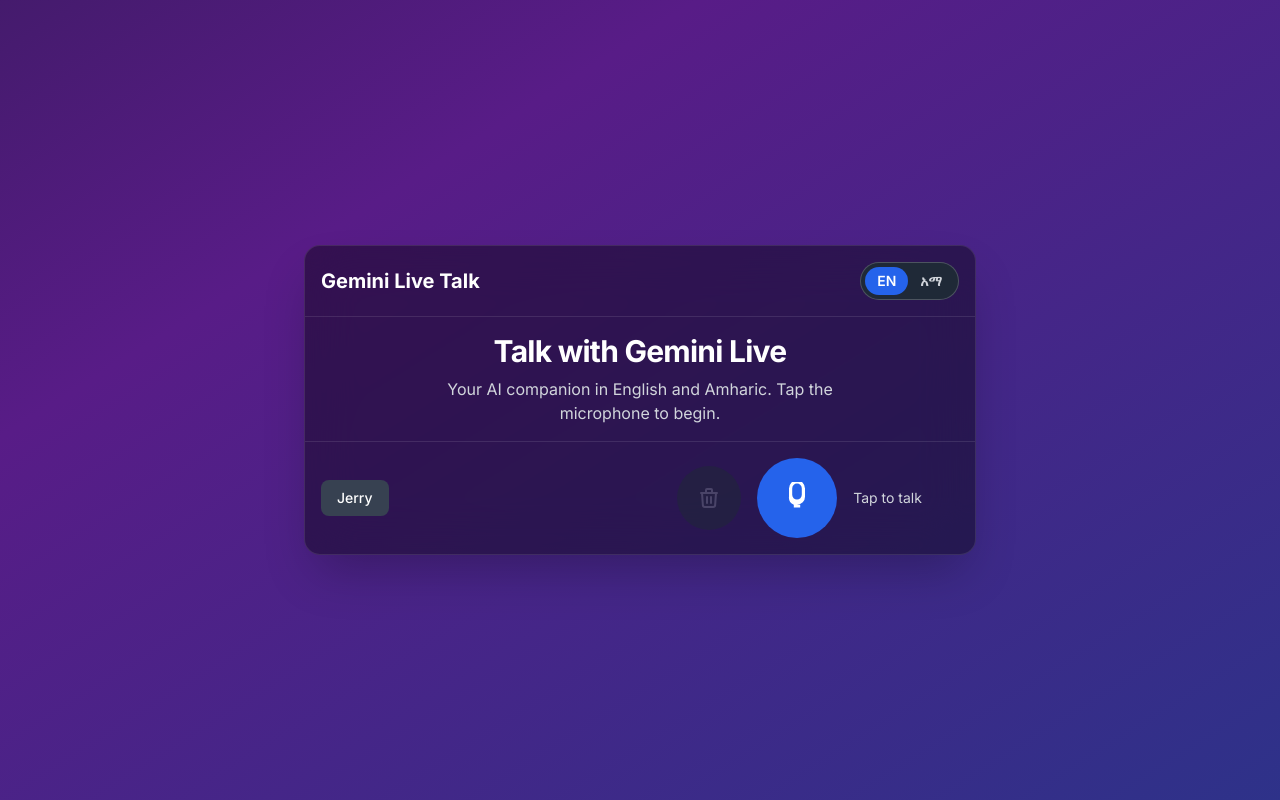
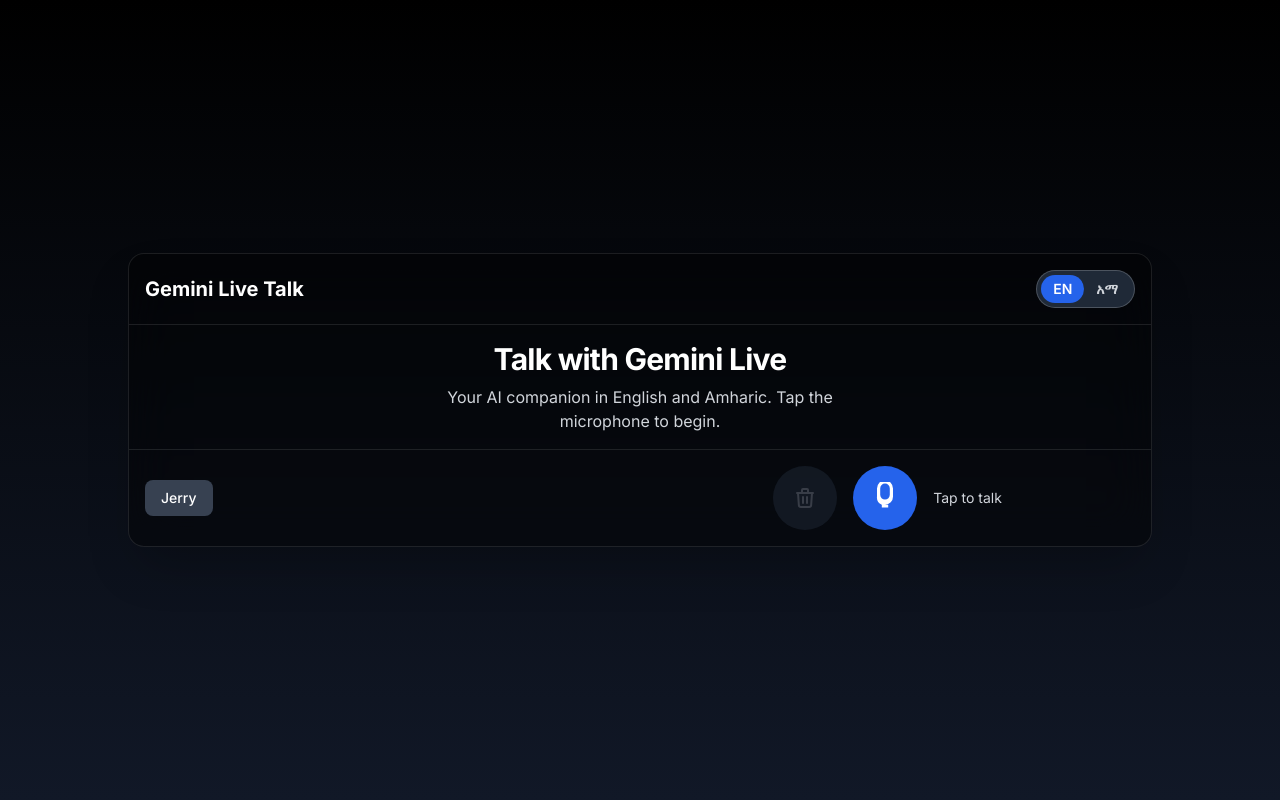
Before and after one commit to AlexKalll/kalkie-talkie, a React (Vite) app: page / in a window 1280 px wide. Built offline with nearby package versions, Linux system fonts and the light colour scheme.

Commit message:
feat: adjust chat window size and bg-color

```diff
--- a/src/App.tsx
+++ b/src/App.tsx
@@ -62,8 +62,8 @@
   };
 
   return (
-    <div className="bg-gradient-to-br from-gray-900 via-purple-900 to-blue-900 min-h-screen text-white flex flex-col items-center justify-center p-4 animated-gradient">
-      <div className="w-full max-w-2xl h-full max-h-[90vh] bg-black bg-opacity-40 backdrop-blur-xl rounded-2xl shadow-2xl flex flex-col overflow-hidden border border-white/10">
+  <div className="bg-gradient-to-b from-black via-black-900 to-gray-900 min-h-screen text-white flex flex-col items-center justify-center p-4">
+  <div className="w-full max-w-2xl md:max-w-3xl lg:max-w-4xl xl:max-w-5xl h-full max-h-[90vh] bg-black bg-opacity-40 backdrop-blur-xl rounded-2xl shadow-2xl flex flex-col overflow-hidden border border-white/10">
         <header className="p-4 border-b border-white/10 flex justify-between items-center flex-shrink-0">
           <h1 className="text-xl font-bold">{UI_TEXTS[language].header}</h1>
           <LanguageSwitcher language={language} setLanguage={setLanguage} disabled={isListening} />
@@ -101,7 +101,7 @@
           <ControlButton
             onClick={handleClearClick}
             disabled={messages.length === 0 && !isListening}
-                        className="bg-gray-700 hover:bg-gray-600 disabled:bg-gray-800 disabled:text-gray-500"
+            className="bg-gray-700 hover:bg-gray-600 disabled:bg-gray-800 disabled:text-gray-500 w-12 h-12 text-lg"
             aria-label={UI_TEXTS[language].clearChat}
           >
             <TrashIcon />
@@ -109,7 +109,7 @@
 
           <ControlButton
             onClick={handleMicClick}
-                        className={`${isListening && !isMuted ? 'bg-red-600 hover:bg-red-500 animate-pulse' : 'bg-blue-600 hover:bg-blue-500'} w-20 h-20 text-4xl`}
+            className={`${isListening && !isMuted ? 'bg-red-600 hover:bg-red-500 animate-pulse' : 'bg-blue-600 hover:bg-blue-500'} w-12 h-12 text-3xl`}
             aria-label={isListening ? (isMuted ? UI_TEXTS[language].unmute : UI_TEXTS[language].mute) : UI_TEXTS[language].startListening}
           >
             {isListening ? (isMuted ? <MicrophoneOffIcon /> : <StopIcon />) : <MicrophoneIcon />}
```
Lines whose indentation alone changed are shown as unchanged.
